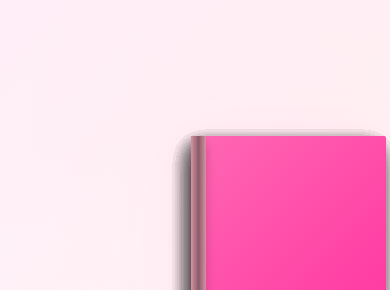
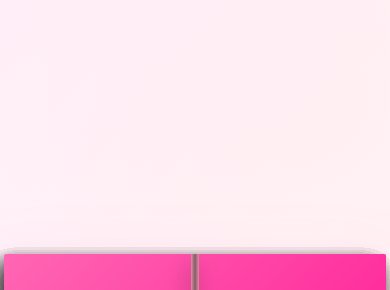
Before and after one commit to raflijulian12/foto, a plain HTML site: page index.html in a window 390 px wide. Shown: the part 61-351 px from the top of the page. Drawn offline with Linux system fonts and the light colour scheme.

Commit message:
nanaqqqq

```diff
--- a/index.html
+++ b/index.html
@@ -11,17 +11,20 @@
       box-sizing: border-box;
     }
 
-    /* Updated background with elegant gradient and soft texture */
+    /* Updated body to be scrollable & use device-height for mobile */
     body {
       width: 100vw;
-      height: 100vh;
-      overflow: hidden;
+      min-height: 100dvh;
+      /* allow scrolling on small devices instead of clipping content */
+      overflow: auto;
+      -webkit-overflow-scrolling: touch;
       background: linear-gradient(135deg, #ffeef8 0%, #fff5f7 50%, #ffe4f0 100%);
       font-family: 'Segoe UI', Tahoma, Geneva, Verdana, sans-serif;
       display: flex;
       align-items: center;
       justify-content: center;
       position: relative;
+      padding: 2vh 0; /* give breathing room on small screens */
     }
 
     /* Added floating hearts animation background */
@@ -72,17 +75,20 @@
       }
     }
 
-    /* Improved book container with better styling */
+    /* Improved book container with better styling (responsive) */
     #book {
-      width: 55vw;
-      height: 60vh;
-      max-width: 900px;
-      max-height: 680px;
+      /* prefer a responsive width but cap at 900px */
+      width: min(90vw, 900px);
+      /* don't force a fixed height; use aspect-ratio and limit by viewport */
+      height: auto;
+      max-height: 85vh;
+      max-width: 100%;
       position: relative;
       perspective: 1200px;
       z-index: 10;
       filter: drop-shadow(0 20px 60px rgba(255, 105, 180, 0.2));
       aspect-ratio: 16 / 9;
+      margin: 0 auto;
     }
 
     /* Improved spine styling with gradient */
@@ -113,6 +119,8 @@
       z-index: 5;
       cursor: pointer;
       overflow: hidden;
+      -webkit-touch-callout: none;
+      touch-action: manipulation;
     }
 
     .page:hover {
@@ -290,10 +298,8 @@
     @media (max-width: 1024px) {
       #book {
         width: 85vw;
-        height: 70vh;
-        max-width: 100%;
-        max-height: 600px;
-        aspect-ratio: 16 / 9;
+        height: auto;
+        max-height: 80vh;
         perspective: 900px;
       }
 
@@ -319,22 +325,25 @@
     @media (max-width: 768px) {
       #book {
         width: 95vw;
-        height: 75vh;
-        max-width: none;
-        max-height: 500px;
+        height: auto;
+        max-height: 78vh;
         aspect-ratio: 16 / 9;
         perspective: 700px;
         filter: drop-shadow(0 15px 40px rgba(255, 105, 180, 0.15));
       }
 
-      #book::before {
-        width: 3%;
-        box-shadow: -3px 8px 15px rgba(0, 0, 0, 0.2), 3px 8px 15px rgba(0, 0, 0, 0.1);
+      /* Make each page full width on smaller screens for better touch UX */
+      .page {
+        width: 100%;
+        left: 0;
+        transition: transform 1.8s cubic-bezier(0.68, -0.55, 0.27, 1.55);
+        box-shadow: -8px 12px 30px rgba(0, 0, 0, 0.12);
+        transform-origin: 0% 50%;
       }
 
-      .page {
-        transition: transform 1.8s cubic-bezier(0.68, -0.55, 0.27, 1.55);
-        box-shadow: -8px 12px 30px rgba(0, 0, 0, 0.12);
+      /* ensure label tap area remains full page */
+      label {
+        -webkit-tap-highlight-color: transparent;
       }
 
       #page1 .front {
@@ -368,31 +377,25 @@
 
     @media (max-width: 480px) {
       body {
-        height: 100dvh;
+        height: auto;
       }
 
       #book {
         width: 98vw;
-        height: 80vh;
+        height: auto;
+        max-height: 75vh;
         max-width: none;
-        max-height: 450px;
         aspect-ratio: 16 / 9;
         perspective: 600px;
         filter: drop-shadow(0 10px 30px rgba(255, 105, 180, 0.1));
       }
 
-      #book::before {
-        width: 4%;
-        box-shadow: -2px 6px 12px rgba(0, 0, 0, 0.15), 2px 6px 12px rgba(0, 0, 0, 0.08);
-      }
-
+      /* pages full width on very small screens */
       .page {
+        width: 100%;
+        left: 0;
         transition: transform 1.6s cubic-bezier(0.68, -0.55, 0.27, 1.55);
         box-shadow: -6px 10px 25px rgba(0, 0, 0, 0.1);
-      }
-
-      .page:hover {
-        filter: brightness(1.03);
       }
 
       #page1 .front {
@@ -587,6 +590,25 @@
         setTimeout(() => heart.remove(), 10000);
       }
     }, 2000);
+
+    // Adjust #book max-height for different viewport sizes (helps on mobile/rotation)
+    (function adjustBook() {
+      const book = document.getElementById('book');
+      if (!book) return;
+
+      function resize() {
+        // keep a comfortable max height relative to viewport
+        const maxH = Math.round(Math.min(window.innerHeight * 0.85, 800));
+        book.style.maxHeight = maxH + 'px';
+        // clear fixed height to let aspect-ratio drive the layout
+        book.style.height = 'auto';
+      }
+
+      window.addEventListener('resize', resize, { passive: true });
+      window.addEventListener('orientationchange', resize, { passive: true });
+      window.addEventListener('load', resize);
+      resize();
+    })();
   </script>
 </body>
 </html>
```
